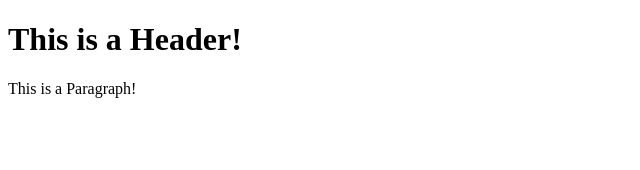
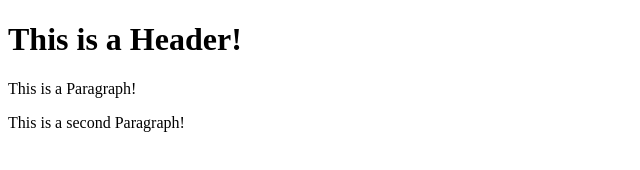
Before and after one commit to ettorg/git-test, a plain HTML site: page index.html in a window 1280 px wide. Shown: the whole page, without its empty margins (0-640 px from the left). Drawn offline with Linux system fonts and the light colour scheme.

Commit message:
Third commit

```diff
--- a/index.html
+++ b/index.html
@@ -9,5 +9,6 @@
 <body>
     <h1>This is a Header!</h1>
     <p>This is a Paragraph!</p>
+    <p>This is a second Paragraph!</p>
 </body>
 </html>
```
